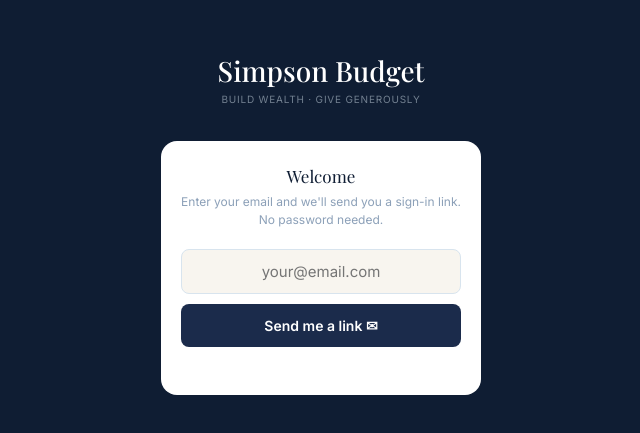
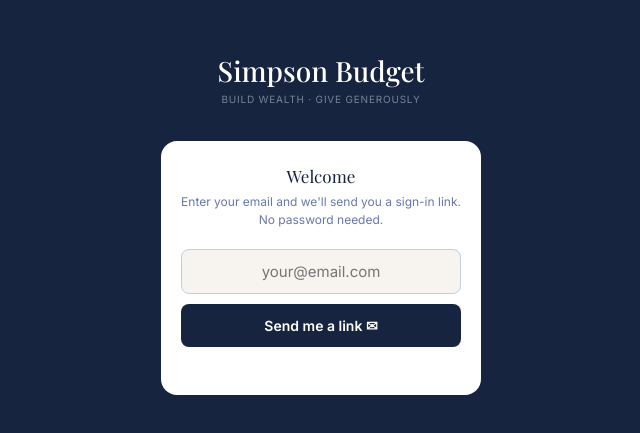
Before and after one commit to SallySSimpson/SimpsonBudget, a plain HTML site: page index.html in a window 1280 px wide. Shown: the part 177-610 px from the top of the page, 319-959 px from the left. Drawn offline with nearby package versions, Linux system fonts and the light colour scheme; a web font is replaced by a local one.

Commit message:
Add files via upload

```diff
--- a/index.html
+++ b/index.html
@@ -48,15 +48,15 @@
 .sync-indicator.offline{background:var(--coral);opacity:1;}
 @keyframes pulse{0%,100%{opacity:1;}50%{opacity:0.4;}}
 :root{
-  --navy:#1B2B4B;--navy-deep:#0F1D33;--navy-mid:#2C4270;
-  --mist:#D6E4EE;--mist-light:#EBF3F8;
-  --ivory:#F8F5EF;--ivory-warm:#FDFBF7;
-  --seafoam:#B7D8D6;--seafoam-lt:#D4ECEA;--seafoam-text:#2E7A76;
-  --coral:#ED9C8C;--coral-lt:#F7D5CE;--coral-text:#B54A35;
-  --gold:#C4A55A;--gold-lt:#EDD98A;
-  --tp:#1B2B4B;--ts:#5A6E8C;--tm:#8CA0B8;
-  --border:#D8E4EE;
-  --sh:0 1px 8px rgba(27,43,75,0.07);
+  --navy:#17243F;--navy-deep:#17243F;--navy-mid:#788CE3;
+  --mist:#92BAD5;--mist-light:#EAF0F7;
+  --ivory:#F7F3EE;--ivory-warm:#FDFBF8;
+  --seafoam:#788CE3;--seafoam-lt:#C4D4F5;--seafoam-text:#2E3FA8;
+  --coral:#DFF478;--coral-lt:#EDFAAA;--coral-text:#445800;
+  --gold:#DFF478;--gold-lt:#EDFAAA;
+  --tp:#17243F;--ts:#3D5280;--tm:#6878A8;
+  --border:#BDD0E4;
+  --sh:0 1px 8px rgba(23,36,63,0.08);
   --r:12px;--rsm:8px;
 }
 *{box-sizing:border-box;margin:0;padding:0;}
```
